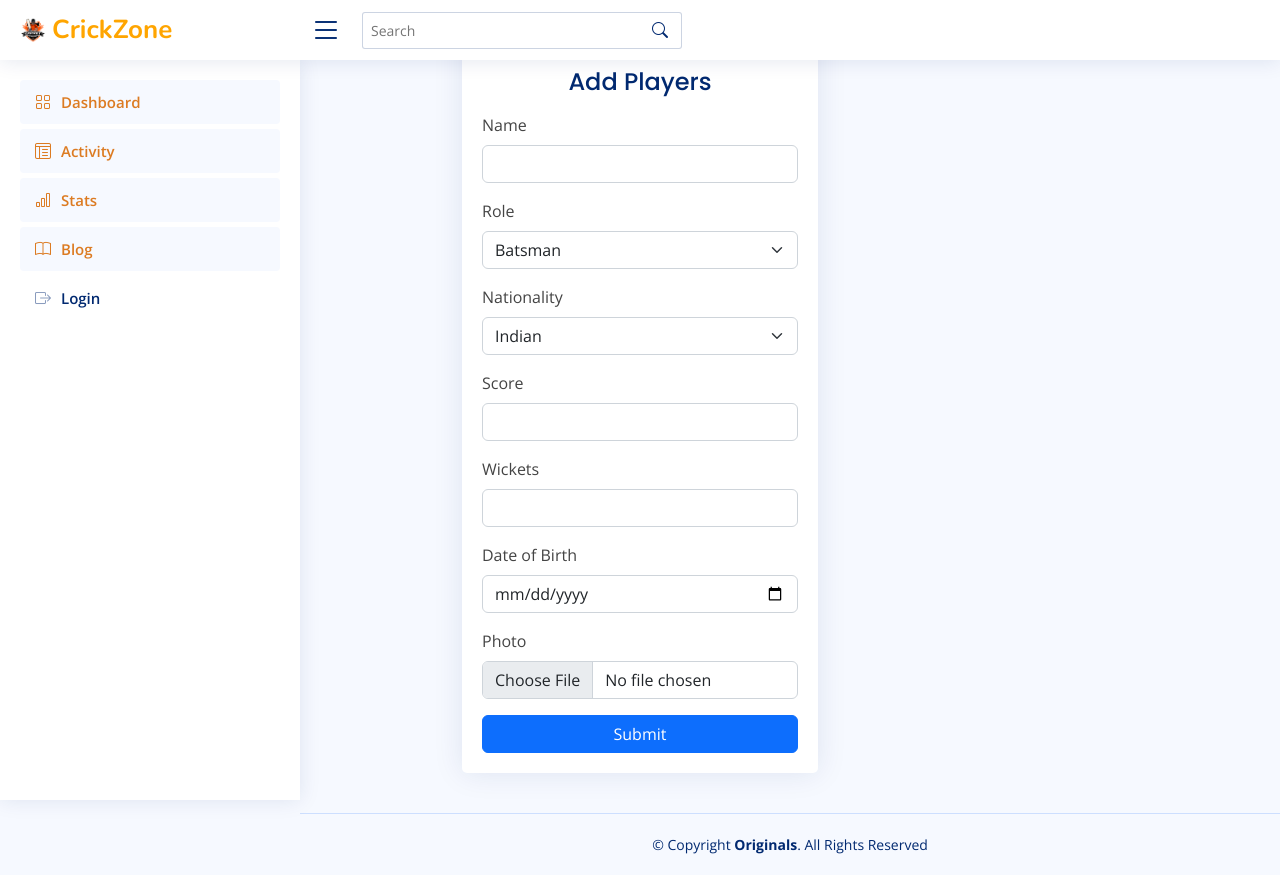
After one commit to SiddharthKoyugura/CricZone, a Flask app: page /add-players in a window 1280 px wide. The commit adds this page. Run offline with Flask 2, Linux system fonts and the light colour scheme; some libraries are stand-ins or nearby versions.

Commit message:
form update

```diff
--- a/main.py
+++ b/main.py
@@ -44,6 +44,7 @@ class Player(db.Model):
     name = db.Column(db.Text, nullable=False)
     role = db.Column(db.Text, nullable=False)
     team = db.Column(db.Text, nullable=False)
+    image = db.Column(db.LargeBinary, nullable=False)
     nationality = db.Column(db.Integer, nullable=False)
     score = db.Column(db.Integer, default=0)
     wickets = db.Column(db.Integer, default=0)
@@ -62,6 +63,7 @@ class Team(db.Model):
 with app.app_context():
     db.create_all()
 
+
 # Forms
 class CreatePostForm(FlaskForm):
     title = StringField("Blog Post Title", validators=[DataRequired()])
@@ -76,12 +78,6 @@ login_manager.init_app(app)
 @login_manager.user_loader
 def load_user(user_id):
     return User.query.get(user_id)
-
-# queries = []
-# query_data = pd.read_csv("data.csv", error_bad_lines=False, header=None, index_col=0, squeeze = True)
-# query_data =query_data.drop_duplicates()
-# query_data = query_data.to_dict()
-
 
 @app.route("/")
 def home():
@@ -124,12 +120,31 @@ def add_blog():
         db.session.add(new_post)
         db.session.commit()
         return redirect(url_for('blog'))
-    return render_template("add-blog.html", form=form)
+    return render_template("add-blog.html", form=form, is_logged=current_user.is_authenticated)
 
 @app.route("/post/<int:post_id>")
 def show_post(post_id):
     requested_post = BlogPost.query.get(post_id)
-    return render_template("post.html", post=requested_post)
+    return render_template("post.html", post=requested_post, is_logged=current_user.is_authenticated)
+
+# Table section
+@app.route("/add-players", methods=["GET", "POST"])
+def add_players():
+    if request.method=="POST":
+        image = request.files["image"]
+        new_player = Player(
+            name= request.form.get("name"),
+            role = request.form.get("role"),
+            team = current_user.team,
+            image = image.read(),
+            nationality = request.form.get("nationality"),
+            score = int(request.form.get("score")),
+            wickets = int(request.form.get("wickets")),
+            dob = request.form.get("dob")
+        )
+        db.session.add(new_player)
+        db.session.commit()
+    return render_template("add_players.html",is_logged=current_user.is_authenticated)
 
 # User-Authentication
 
--- a/templates/add-blog.html
+++ b/templates/add-blog.html
@@ -21,7 +21,7 @@
             </div>
         </div>
 
-  </section>
+    </section>
 </main>
 {% include "footer.html" %}
 {% endblock %}
--- /dev/null
+++ b/templates/add_players.html
@@ -0,0 +1,89 @@
+{% include "header.html" %}
+
+<main>
+    <div class="container-fluid">
+
+      <section class="section register min-vh-100 d-flex flex-column align-items-center justify-content-center py-4">
+        <div class="container">
+          <div class="row justify-content-center">
+            <div class="col-lg-4 col-md-6 d-flex flex-column align-items-center justify-content-center">
+
+              <div class="card mb-3">
+
+                <div class="card-body">
+
+                  <div class="pt-4 pb-2">
+                    <h5 class="card-title text-center pb-0 fs-4">Add Players</h5>
+                    {% with messages = get_flashed_messages() %}
+                      {% if messages %}
+                          {% for message in messages %}
+                              <p class="text-center bg-danger small">{{ message }}</p>
+                          {% endfor %}
+                      {% endif %}
+                    {% endwith %}
+                  </div>
+
+                  <form class="row g-3 needs-validation" action="{{ url_for('add_players') }}" method="post" enctype="multipart/form-data" novalidate>
+
+                    <div class="col-12">
+                      <label for="yourName" class="form-label">Name</label>
+                      <input type="text" name="name" class="form-control" id="yourEmail" required>
+                      <div class="invalid-feedback">Please enter your name</div>
+                    </div>
+
+                    <div class="col-12">
+                        <label for="disabledSelect" class="form-label">Role</label>
+                        <select name="role" id="disabledSelect" class="form-select">
+                          <option value="Batsman">Batsman</option>
+                          <option value="Bowler">Bowler</option>
+                          <option value="All-Rounder">All-Rounder</option>
+                          <option value="Wicket-Keeper">Wicket-Keeper</option>
+                        </select>
+                    </div>
+
+                    <div class="col-12">
+                        <label for="disabledSelect" class="form-label">Nationality</label>
+                        <select name="nationality" id="disabledSelect" class="form-select">
+                          <option value="1">Indian</option>
+                          <option value="0">Foreign</option>
+                        </select>
+                    </div>
+
+                    <div class="col-12">
+                        <label for="score" class="form-label">Score</label>
+                        <input type="number" name="score" class="form-control" id="score">
+                    </div>
+
+                    <div class="col-12">
+                        <label for="wickets" class="form-label">Wickets</label>
+                        <input type="number" name="wickets" class="form-control" id="wickets">
+                    </div>
+
+                    <div class="col-12">
+                        <label for="dob" class="form-label">Date of Birth</label>
+                        <input type="date" name="dob" class="form-control" id="dob" required>
+                        <div class="invalid-feedback">Please enter player's DOB</div>
+                    </div>
+                    <div class="col-12">
+                        <label for="image" class="form-label">Photo</label>
+                        <input type="file" class="form-control" id="image" name="image" accept="image/x-png,image/gif,image/jpeg,image/jpg,image/png">
+                        <div class="invalid-feedback">No file Chosen</div>
+                    </div>
+                    <div class="col-12">
+                      <button class="btn btn-primary w-100" type="submit">Submit</button>
+                    </div>
+                  </form>
+
+                </div>
+              </div>
+            </div>
+          </div>
+        </div>
+
+      </section>
+
+    </div>
+</main><!-- End #main -->
+
+
+{% include "footer.html" %}
--- a/templates/header.html
+++ b/templates/header.html
@@ -151,6 +151,12 @@
 
       {% if is_logged: %}
         <li class="nav-item">
+          <a class="nav-link collapsed" href="{{ url_for('add_players') }}">
+            <i class=""></i>
+            <span>Add Players</span>
+          </a>
+        </li>
+        <li class="nav-item">
           <a class="nav-link collapsed" href="{{ url_for('profile') }}">
             <i class="bi bi-person"></i>
             <span>Profile</span>
```
